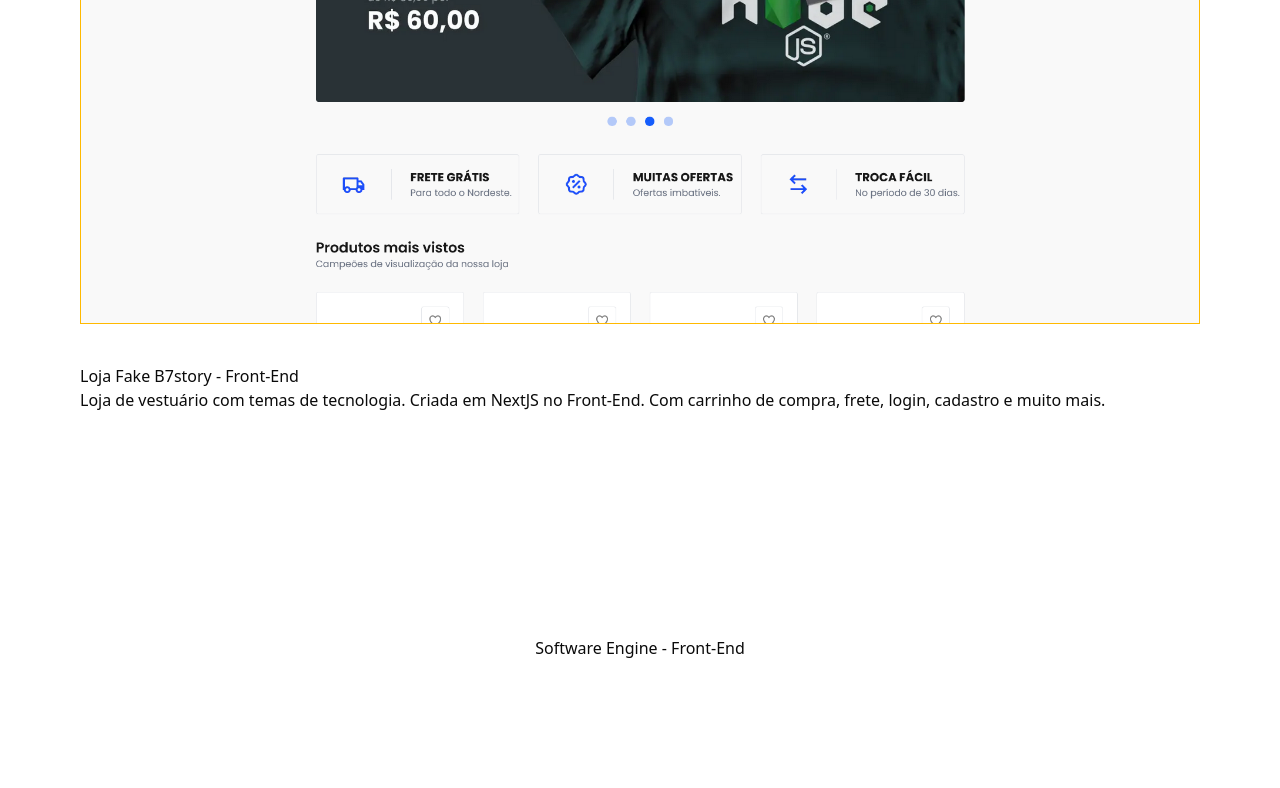
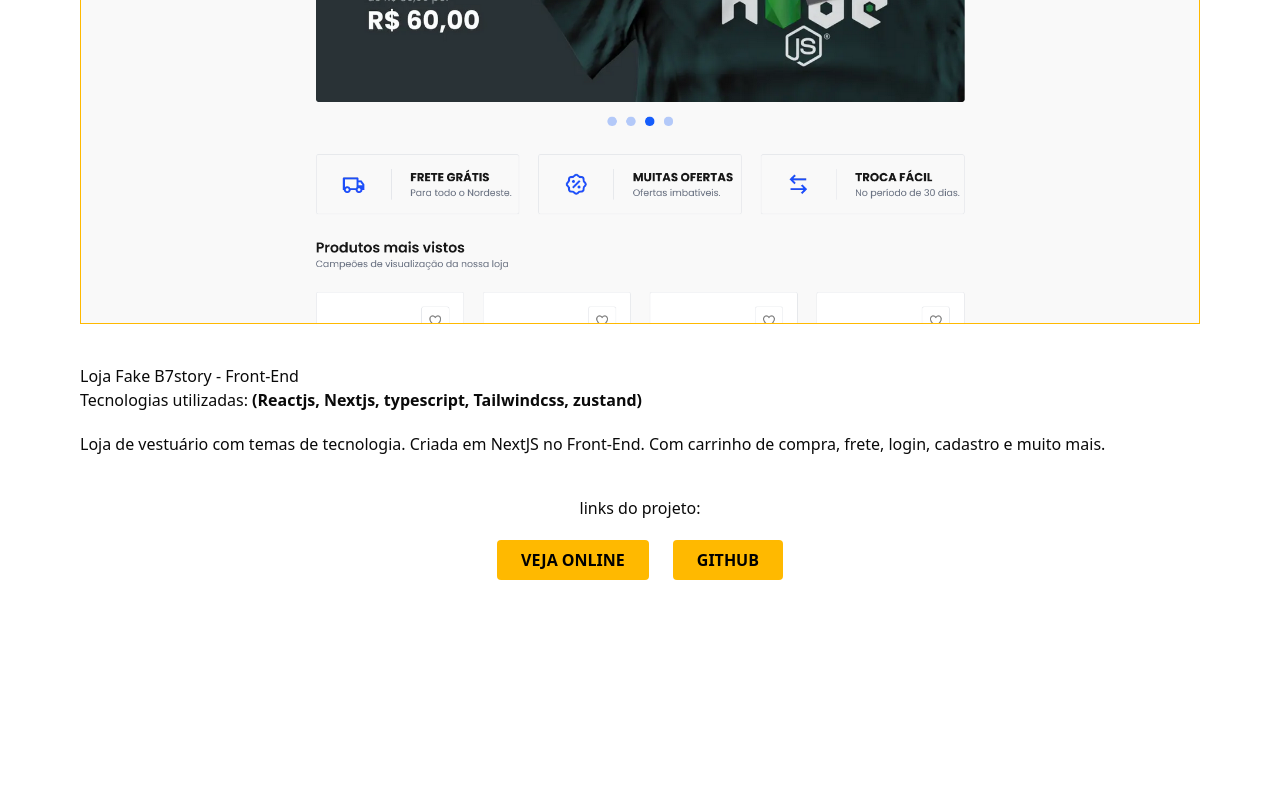
Before and after one commit to Marcio-Moraes/portfolio-nextjs, a Next.js app: page /projetos/b7story in a window 1280 px wide. Shown: the part 736-1524 px from the top of the page. Before the commit the page ends 1420 px from the top, so only its background shows below. Built offline with nearby package versions, Linux system fonts and the light colour scheme.

Commit message:
Pagina dinamica de detalhes do projeto, e criação de novo componemt com links dinâmicos para reaproveitamento de funções

```diff
--- /dev/null
+++ b/src/app/components/linksProjeto.tsx
@@ -0,0 +1,33 @@
+import Link from "next/link";
+type Props = {
+    linkProjeto: string;
+    github: string;
+}
+
+export const LinksProjeto = ({linkProjeto, github}: Props) => {
+    return(
+        <div className="">
+            <div className="text-center mt-10">
+                links do projeto:
+            </div>
+
+            <div className="flex justify-center gap-6">
+                <Link
+                    className="rounded bg-amber-400 text-black font-semibold uppercase px-6 py-2 block my-5 hover:opacity-75"
+                    href={linkProjeto}
+                    target="_blank"
+                >
+                    Veja Online
+                </Link>
+
+                <Link
+                    className="rounded bg-amber-400 text-black font-semibold uppercase px-6 py-2 block my-5 hover:opacity-75"
+                    href={github}
+                    target="_blank"
+                >
+                    GitHub
+                </Link>
+            </div>
+        </div>
+    )
+};
--- a/src/app/layout.tsx
+++ b/src/app/layout.tsx
@@ -27,9 +27,7 @@ export default function RootLayout({
 }>) {
   return (
     <html lang="pt-br" suppressHydrationWarning>
-      <body
-        // className={`${geistSans.variable} ${geistMono.variable} antialiased`}
-      >
+      <body>
 
         <ThemeProvider
             attribute="class"
--- a/src/app/projetos/[name]/page.tsx
+++ b/src/app/projetos/[name]/page.tsx
@@ -3,6 +3,7 @@ import { Titulo } from "@/app/components/layout/titulo";
 import Image from "next/image";
 import { Projeto } from "@/type/projeto";
 import Link from "next/link";
+import { LinksProjeto } from "@/app/components/linksProjeto";
 
 type PageParams = {
     params: {
@@ -31,29 +32,7 @@ const Page = async ({params}: PageParams) => {
                         <div key={iM} className="w-full max-w-7xl m-auto p-10 my-10">
                             <Titulo title1={m.label} title2="" mt="capitalize text-center" />
 
-                            <div className="">
-                                <div className="text-center mt-10">
-                                    links do projeto:
-                                </div>
-
-                                <div className="flex justify-center gap-6">
-                                    <Link
-                                        className="rounded bg-amber-400 text-black font-semibold uppercase px-6 py-2 block my-5 hover:opacity-75"
-                                        href={m.linkProjeto}
-                                        target="_blank"
-                                    >
-                                        Veja Online
-                                    </Link>
-
-                                    <Link
-                                        className="rounded bg-amber-400 text-black font-semibold uppercase px-6 py-2 block my-5 hover:opacity-75"
-                                        href={m.github}
-                                        target="_blank"
-                                    >
-                                        GitHub
-                                    </Link>
-                                </div>
-                            </div>
+                            <LinksProjeto linkProjeto={m.linkProjeto} github={m.github} />
 
                             <Image
                                 src={m.img}
@@ -67,11 +46,13 @@ const Page = async ({params}: PageParams) => {
                                 <div className="mb-10">
                                     <p>{m.label}</p>
 
+                                    <p className="mb-5">Tecnologias utilizadas: <strong>({m.tech})</strong></p>
+
                                     <p>{m.desc}</p>
                                 </div>
                             </div>
 
-
+                            <LinksProjeto linkProjeto={m.linkProjeto} github={m.github} />
 
                         </div>
                     )
--- a/src/data.ts
+++ b/src/data.ts
@@ -1,7 +1,7 @@
 export const data = {
     projetosFront: [
         {id: 1, label: "Loja Fake B7story - Front-End", link: "/projetos/b7story", linkProjeto: "https://b7store.vercel.app/", img: "/assets/projetos/b7store.png", github: "https://github.com/Marcio-Moraes/b7store", tech: 'Reactjs, Nextjs, typescript, Tailwindcss, zustand', desc: "Loja de vestuário com temas de tecnologia. Criada em NextJS no Front-End. Com carrinho de compra, frete, login, cadastro e muito mais."},
-        {id: 2, label: "Portfolio Pessoal", link: "/projetos/portfolionext", linkProjeto: "https://portfolio-nextjs-gamma-beige.vercel.app/", img: "/assets/projetos/portfolio-nextjs.png", github: "https://github.com/Marcio-Moraes/portfolio-nextjs", tech: 'Reactjs, Nextjs, Typescript, tailwindcss, Shadcn-UI', desc: "Versão do meu Portfolio atual, criado para reunir projetos pessoais para exibir conhecimentos adquiridos ou  projetos reais que resolveram algum problema específico. "},
+        {id: 2, label: "Portfolio Pessoal", link: "/projetos/portfolionext", linkProjeto: "https://portfolio-nextjs-gamma-beige.vercel.app/", img: "/assets/projetos/portfolio-nextjs.png", github: "https://github.com/Marcio-Moraes/portfolio-nextjs", tech: 'Reactjs, Nextjs, Typescript, tailwindcss, Shadcn-UI', desc: "Versão do meu Portfolio atual, criado para reunir projetos pessoais para exibir conhecimentos adquiridos ou  projetos reais que resolveram algum problema específico."},
         {id: 3, label: "Sistema de Despesas Pessoais", link: "/projetos/sistema-despesasp", linkProjeto: "https://dashboard-de-despesas-pessoais.vercel.app/", img: "/assets/projetos/dashboard-despesas-pessoais.png", github: "https://github.com/Marcio-Moraes/dashboard-despesas-pessoais", tech: 'Reactjs, Typescript, Styled-Components, hooks(Effect, States)', desc: "Criado para registro de despesas e receitas filtrando por mês. Foram criadas funções auxiliares para resolver problemas como: pegar o mês atual, filtrar a lista completa de dados e exibir apenas por mês, formatar datas, alterar o mês e a lista filtrada de acordo com o mês selecionado."},
     ],
 }
```
